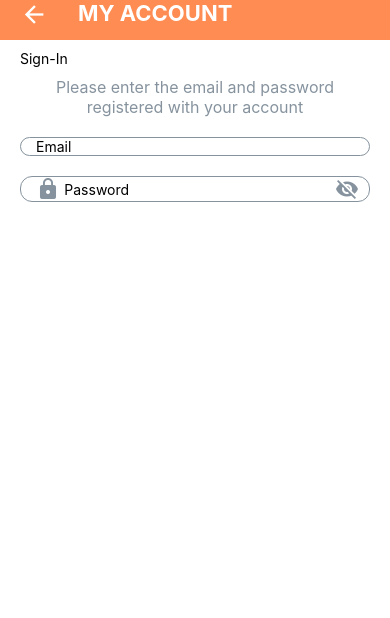
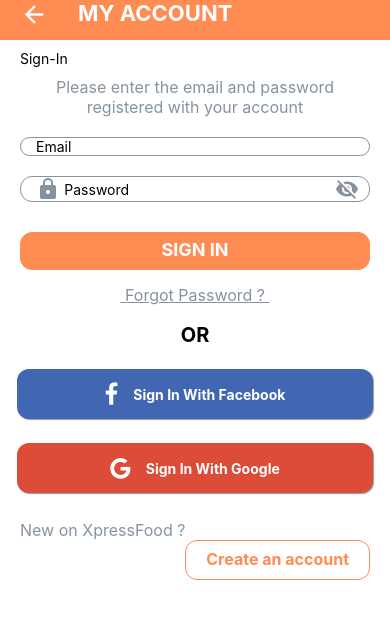
Before and after one commit to yoonui/React-Native, a React Native app: screen / in a window 390 px wide. Shown: the top 618 px of the page. Built offline with nearby package versions, Linux system fonts and the light colour scheme.

Commit message:
4_User Log in Screen 완료

```diff
--- a/src/global/styles.js
+++ b/src/global/styles.js
@@ -13,6 +13,24 @@
 
 export const parameters = {
     headerHeight: 40,
+    StyleButton: {
+        backgroundColor: "#ff8c52",
+        alignContent: "center",
+        justifyContent: "center",
+        borderRadius: 12,
+        borderWidth: 1,
+        borderColor: "#ff8c52",
+        paddingHorizontal: 20,
+        width: '100%'
+    },
+    buttonTitle:{
+        color: "white",
+        fontsize: 20,
+        fontWeight: "bold",
+        alignItems: "center",
+        justifyContent: "center",
+        marginTop: -3
+    }
 }
 
 export const title = {
--- a/src/screens/authScreens/SignInScreen.js
+++ b/src/screens/authScreens/SignInScreen.js
@@ -1,7 +1,7 @@
 import React, {useState, useRef} from 'react';
 import {View, Text, StyleSheet, Dimensions, TextInput} from 'react-native';
 import {colors, parameters} from "../../global/styles";
-import {Icon} from 'react-native-elements';
+import {Icon, Button, SocialIcon} from 'react-native-elements';
 import Header from '../../components/Header';
 import * as Animatable from 'react-native-animatable';
 
@@ -60,6 +60,47 @@
                     </Animatable.View>
                 </View>
             </View>
+            <View style = {{marginHorizontal: 20, marginTop: 30}}>
+                <Button
+                    title = "SIGN IN"
+                    buttonStyle = {parameters.StyleButton}
+                    titleStyle = {parameters.buttonTitle}
+                />
+            </View>
+            <View style = {{alignItems:"center", marginTop:15}}>
+                <Text style={{...styles.text1, textDecorationLine:"underline"}}> Forgot Password ? </Text>
+            </View>
+            <View style={{alignItems:"center", marginTop:18, marginBottom:5}}>
+                <Text style = {{fontSize:20, fontWeight:"bold"}}>OR</Text>
+            </View>
+            <View style={{marginHorizontal:10, marginTop:10}}>
+                <SocialIcon
+                    title = "Sign In With Facebook"
+                    button
+                    type='facebook'
+                    style = {styles.SocialIcon}
+                    onPress={()=>{}}
+                />
+            </View>
+            <View style={{marginHorizontal:10, marginTop:10}}>
+                <SocialIcon
+                    title = "Sign In With Google"
+                    button
+                    type='google'
+                    style = {styles.SocialIcon}
+                    onPress={()=>{}}
+                />
+            </View>
+            <View style = {{marginTop:20, marginLeft:20}}>
+                <Text style={{...styles.text1}}>New on XpressFood ?</Text>
+            </View>
+            <View style={{alignItems:"flex-end", marginHorizontal:20}}>
+                <Button
+                    title = "Create an account"
+                    buttonStyle = {styles.createButton}
+                    titleStyle = {styles.createButtonTitle}
+                />
+            </View>
         </View>
     );
 }
@@ -90,5 +131,27 @@
         alignContent:"center",
         alignItems:"center",
         paddingLeft:15
+    },
+    SocialIcon:{
+        borderRadius:12,
+        height:50
+    },
+    createButton:{
+        backgroundColor:"white",
+        alignContent:"center",
+        justifyContent:"center",
+        borderRadius:12,
+        borderWidth:1,
+        borderColor:"#ff8c52",
+        height:40,
+        paddingHorizontal:20
+    },
+    createButtonTitle:{
+        color:"#ff8c52",
+        fontSize:16,
+        fontWeight:"bold",
+        alignItems:"center",
+        justifyContent:"center",
+        marginTop:-3
     }
 });
```
Also changed, not shown: 1 other file (tests, documents, lock files or other folders).
